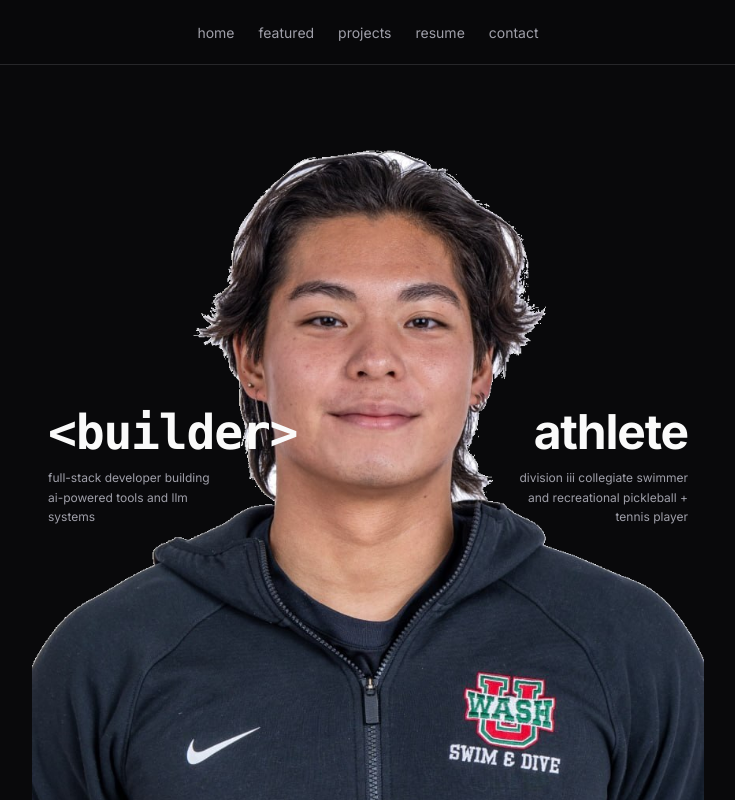
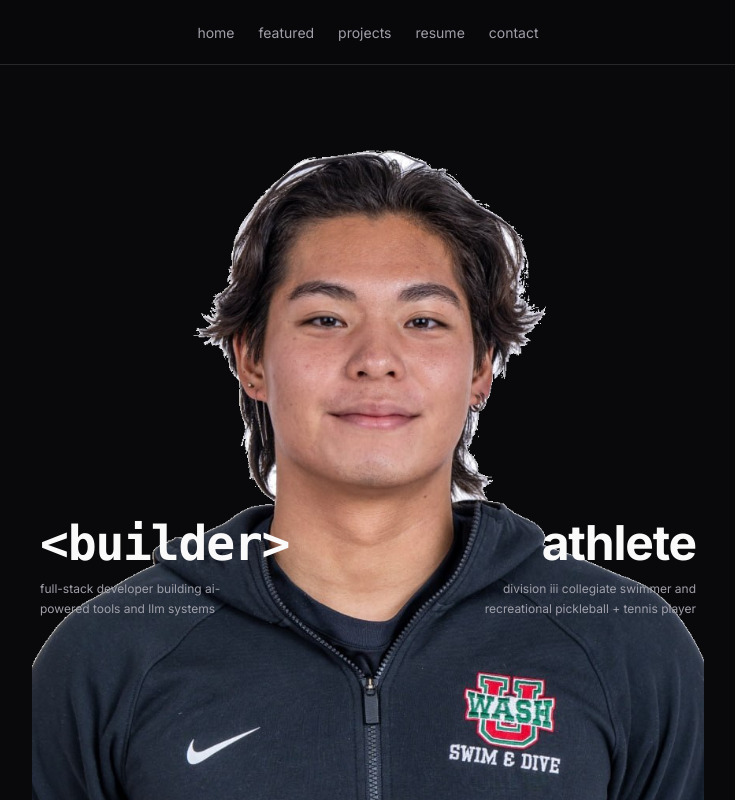
Before and after one commit to E10Feng/portfolio, a Next.js app: page / in a window 1280 px wide. Shown: the top 800 px of the page, without its empty margins (272-1007 px from the left). Built offline with nearby package versions, Linux system fonts and the light colour scheme.

Commit message:
fix: move labels outside portrait bounds

```diff
--- a/src/components/sections/HeroSection.tsx
+++ b/src/components/sections/HeroSection.tsx
@@ -20,8 +20,8 @@ export default function HeroSection() {
               className="w-full h-auto object-cover rounded-2xl block"
             />
 
-            {/* ── <builder> — floats over left shoulder area ── */}
-            <div className="hidden md:block absolute left-0 top-1/3 w-48 pt-2 pl-4">
+            {/* ── <builder> — left of portrait ── */}
+            <div className="hidden md:block absolute left-0 top-1/2 w-56 -translate-y-1/2 pl-2">
               <p className="font-mono text-5xl font-bold text-zinc-50 tracking-tight leading-none">
                 &lt;builder&gt;
               </p>
@@ -30,8 +30,8 @@ export default function HeroSection() {
               </p>
             </div>
 
-            {/* ── athlete — floats over right shoulder area ── */}
-            <div className="hidden md:block absolute right-0 top-1/3 w-48 pt-2 pr-4 text-right">
+            {/* ── athlete — right of portrait ── */}
+            <div className="hidden md:block absolute right-0 top-1/2 w-56 -translate-y-1/2 pr-2 text-right">
               <p className="text-5xl font-bold lowercase text-zinc-50 tracking-tight leading-none">
                 athlete
               </p>
```
